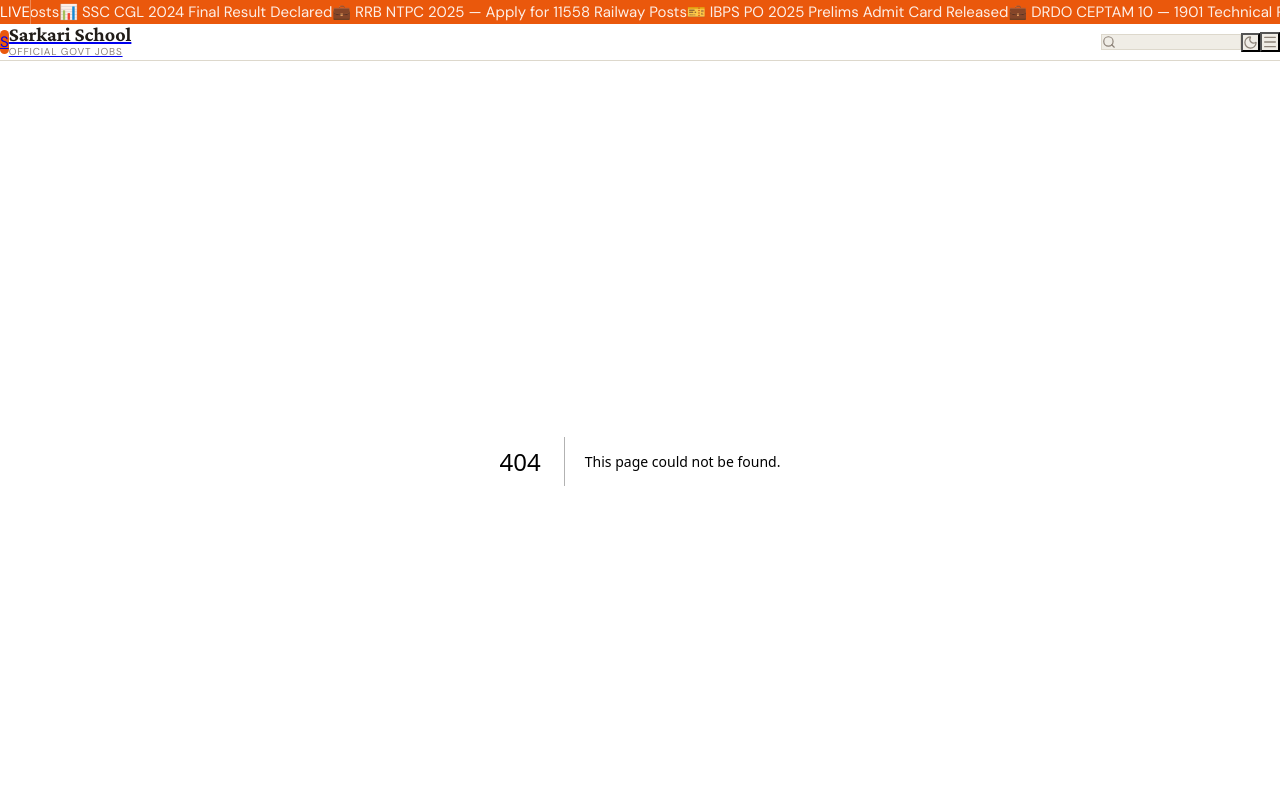
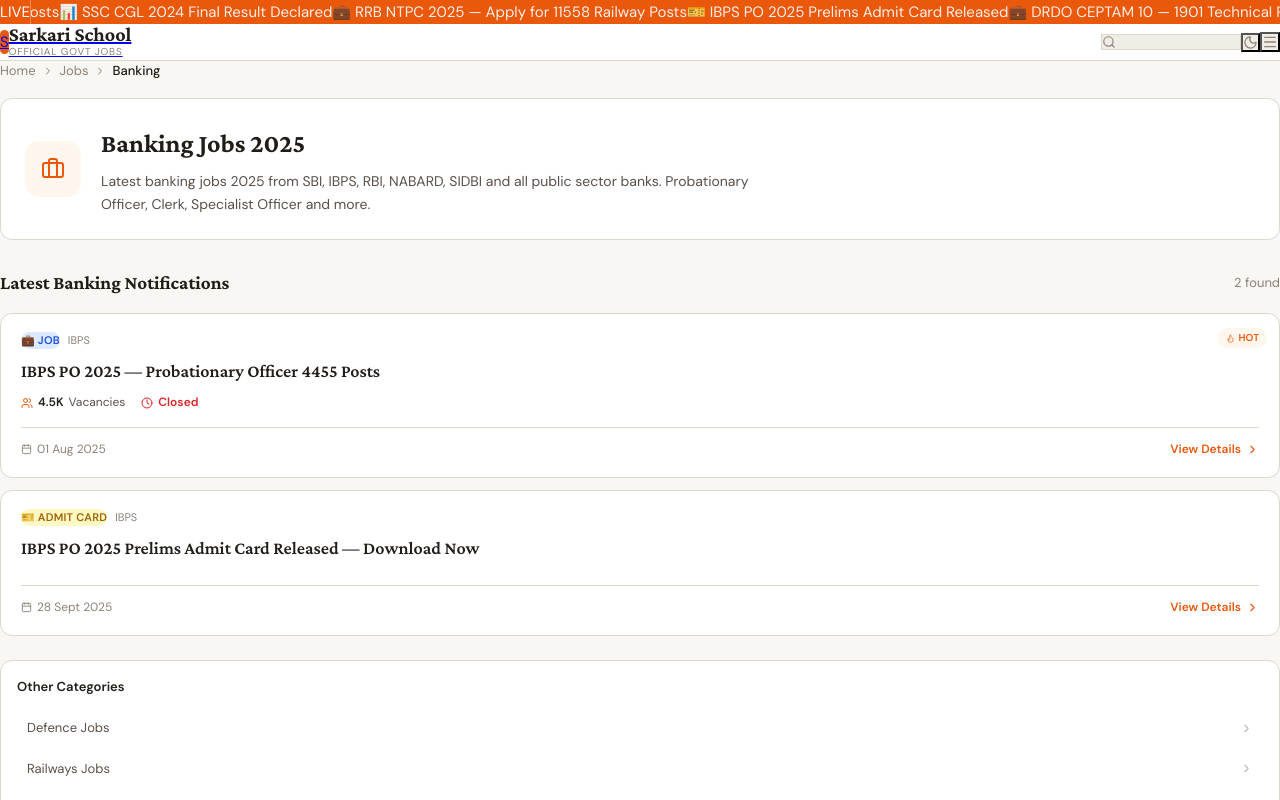
Before and after one commit to airgalaxyair/rojgarresult, a Next.js app in the folder frontend/: page /category/banking in a window 1280 px wide. Before the commit this address had no page. Shown: the top 800 px of the page. Built offline with nearby package versions, Linux system fonts and the light colour scheme.

Commit message:
Add files via upload

```diff
--- /dev/null
+++ b/frontend/app/category/[slug]/page.tsx
@@ -0,0 +1,101 @@
+import type { Metadata } from 'next';
+import Link from 'next/link';
+import { ChevronRight, Briefcase } from 'lucide-react';
+import PostCard from '@/components/post/PostCard';
+import { CategorySidebar } from '@/components/post/CategorySidebar';
+import { MOCK_POSTS, CATEGORIES } from '@/lib/mock-data';
+
+interface Props { params: Promise<{ slug: string }>; }
+
+const CATEGORY_DESCRIPTIONS: Record<string, string> = {
+  banking: 'Latest banking jobs 2025 from SBI, IBPS, RBI, NABARD, SIDBI and all public sector banks. Probationary Officer, Clerk, Specialist Officer and more.',
+  defence: 'Defence jobs 2025 from Indian Army, Navy, Air Force, CRPF, BSF, CISF, ITBP and Coast Guard. Officer and soldier recruitment notifications.',
+  railways: 'Railway jobs 2025 from RRB, RRC, IRCON, DFCCIL, DMRC and RITES. NTPC, Group D, ALP, Junior Engineer and more posts.',
+  teaching: 'Teaching jobs 2025 from DSSSB, KVS, NVS, CTET, UGC NET. Primary, TGT, PGT teacher recruitment and education board notifications.',
+  psu: 'PSU jobs 2025 from ONGC, IOCL, NTPC, BHEL, DRDO, ISRO, SAIL, GAIL, HAL and all central public sector undertakings.',
+  police: 'Police jobs 2025 from state police recruitment boards. Sub-Inspector, Constable, Head Constable recruitment across all states.',
+  health: 'Health sector jobs 2025 from AIIMS, ESIC, NHM. Doctor, Nurse, Paramedical, Staff Nurse and other healthcare positions.',
+  'state-psc': 'State PSC jobs 2025 from all Indian state public service commissions. Civil services, judicial services and allied posts.',
+};
+
+export async function generateMetadata({ params }: Props): Promise<Metadata> {
+  const { slug } = await params;
+  const cat = CATEGORIES.find((c) => c.slug === slug);
+  if (!cat) return { title: 'Category Not Found' };
+  const desc = CATEGORY_DESCRIPTIONS[slug] || `Latest ${cat.name} government job notifications 2025.`;
+  return {
+    title: `${cat.name} Jobs 2025 — Latest ${cat.name} Government Notifications`,
+    description: desc,
+  };
+}
+
+export async function generateStaticParams() {
+  return CATEGORIES.map((c) => ({ slug: c.slug }));
+}
+
+export default async function CategoryPage({ params }: Props) {
+  const { slug } = await params;
+  const cat = CATEGORIES.find((c) => c.slug === slug);
+
+  if (!cat) {
+    return (
+      <div className="max-w-7xl mx-auto px-4 py-20 text-center">
+        <h1 style={{ fontFamily: 'Crimson Pro, serif', fontSize: 28, color: 'var(--text-primary)' }}>Category not found</h1>
+        <Link href="/" style={{ color: 'var(--accent)', display: 'inline-block', marginTop: 12 }}>← Home</Link>
+      </div>
+    );
+  }
+
+  const posts = MOCK_POSTS.filter((p) => p.category.slug === slug);
+  const description = CATEGORY_DESCRIPTIONS[slug] || `Latest ${cat.name} government job notifications.`;
+  const related = CATEGORIES.filter((c) => c.slug !== slug).slice(0, 6);
+
+  return (
+    <div className="max-w-7xl mx-auto px-4 sm:px-6 py-8">
+      <nav style={{ marginBottom: 16, fontSize: 13, color: 'var(--text-muted)', display: 'flex', alignItems: 'center', gap: 6 }}>
+        <Link href="/" style={{ color: 'var(--text-muted)', textDecoration: 'none' }}>Home</Link>
+        <ChevronRight size={12} />
+        <Link href="/jobs" style={{ color: 'var(--text-muted)', textDecoration: 'none' }}>Jobs</Link>
+        <ChevronRight size={12} />
+        <span style={{ color: 'var(--text-primary)', fontWeight: 500 }}>{cat.name}</span>
+      </nav>
+
+      <div className="card" style={{ padding: '24px', marginBottom: 28, display: 'flex', alignItems: 'center', gap: 20 }}>
+        <div style={{ width: 56, height: 56, borderRadius: 14, background: 'var(--accent-light)', flexShrink: 0, display: 'flex', alignItems: 'center', justifyContent: 'center' }}>
+          <Briefcase size={24} style={{ color: 'var(--accent)' }} />
+        </div>
+        <div>
+          <h1 style={{ fontFamily: 'Crimson Pro, serif', fontSize: 26, fontWeight: 700, color: 'var(--text-primary)', marginBottom: 6 }}>
+            {cat.name} Jobs 2025
+          </h1>
+          <p style={{ fontSize: 14, color: 'var(--text-secondary)', maxWidth: 680 }}>{description}</p>
+        </div>
+      </div>
+
+      <div style={{ display: 'grid', gap: 24 }} className="lg:grid-cols-[1fr_260px]">
+        <div>
+          <div style={{ display: 'flex', alignItems: 'center', justifyContent: 'space-between', marginBottom: 14 }}>
+            <h2 style={{ fontFamily: 'Crimson Pro, serif', fontSize: 19, fontWeight: 700, color: 'var(--text-primary)' }}>
+              Latest {cat.name} Notifications
+            </h2>
+            <span style={{ fontSize: 13, color: 'var(--text-muted)' }}>{posts.length} found</span>
+          </div>
+          {posts.length > 0 ? (
+            <div style={{ display: 'grid', gap: 12 }}>
+              {posts.map((post) => <PostCard key={post.id} post={post} />)}
+            </div>
+          ) : (
+            <div style={{ textAlign: 'center', padding: '60px 20px', border: '1px dashed var(--border)', borderRadius: 12, color: 'var(--text-muted)' }}>
+              <Briefcase size={36} style={{ margin: '0 auto 12px', opacity: 0.3 }} />
+              <p style={{ fontSize: 16, marginBottom: 6 }}>No {cat.name} notifications right now.</p>
+              <p style={{ fontSize: 13 }}>We scrape official sites every few hours — check back soon.</p>
+            </div>
+          )}
+        </div>
+        <aside>
+          <CategorySidebar related={related} catName={cat.name} />
+        </aside>
+      </div>
+    </div>
+  );
+}
```
